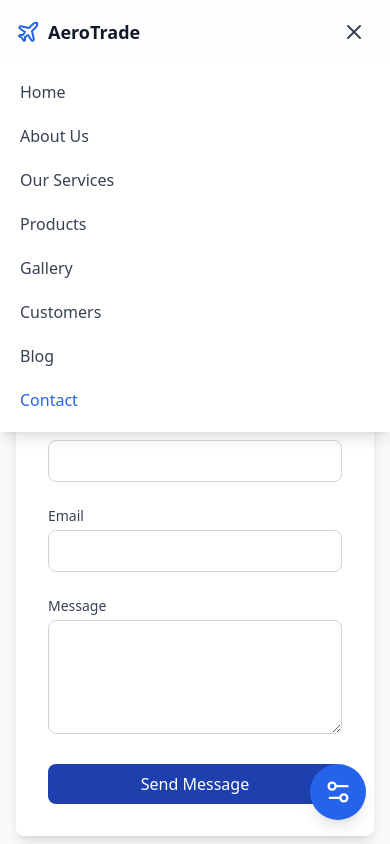
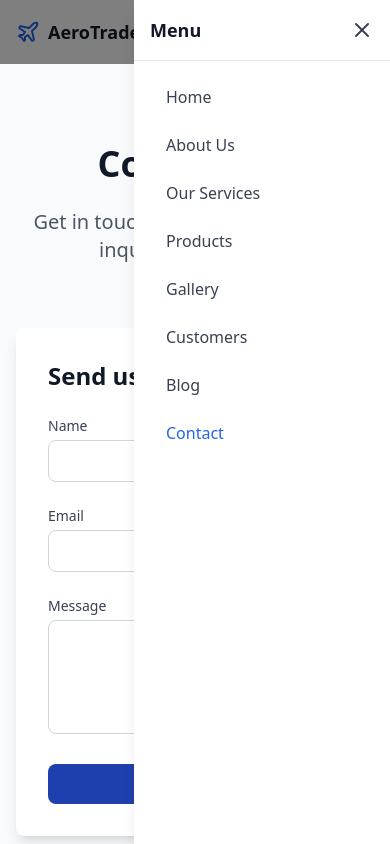
Before and after one commit to giraldi07/compro-aircraft, a React (Vite) app: page /contact in a window 390 px wide. Both pictures are taken after a click on the button 354 px from the left and 32 px from the top of the page. Shown: the top 844 px of the page. Built offline with nearby package versions, Linux system fonts and the light colour scheme.

Commit message:
Add Sidebar on Mobile

```diff
--- a/src/components/Navbar.tsx
+++ b/src/components/Navbar.tsx
@@ -1,8 +1,7 @@
 import React from 'react';
 import { Link, useLocation } from 'react-router-dom';
-import { motion } from 'framer-motion';
-import { Plane, Menu, X } from 'lucide-react';
-
+import { Plane, Menu } from 'lucide-react';
+import { Sidebar } from './Sidebar';
 
 const navigation = [
   { name: 'Home', path: '/' },
@@ -18,8 +17,6 @@ const navigation = [
 export function Navbar() {
   const [isOpen, setIsOpen] = React.useState(false);
   const location = useLocation();
-
-
 
   return (
     <nav className="fixed w-full bg-white/80 dark:bg-gray-950/80 backdrop-blur-sm z-50">
@@ -46,48 +43,22 @@ export function Navbar() {
                 {item.name}
               </Link>
             ))}
-
-
           </div>
 
           <div className="md:hidden flex items-center">
             <button
-              onClick={() => setIsOpen(!isOpen)}
+              onClick={() => setIsOpen(true)}
               className="text-gray-700 dark:text-gray-300 p-2"
               aria-label="Toggle menu"
             >
-              {isOpen ? <X className="h-6 w-6" /> : <Menu className="h-6 w-6" />}
+              <Menu className="h-6 w-6" />
             </button>
           </div>
         </div>
       </div>
 
-      {/* Mobile menu */}
-      <motion.div
-        initial={{ opacity: 0, y: -100 }}
-        animate={{ opacity: isOpen ? 1 : 0, y: isOpen ? 0 : -100 }}
-        transition={{ duration: 0.3 }}
-        className={`md:hidden ${isOpen ? 'block' : 'hidden'}`}
-      >
-        <div className="px-2 pt-2 pb-3 space-y-1 bg-white dark:bg-gray-900 shadow-lg">
-          {navigation.map((item) => (
-            <Link
-              key={item.name}
-              to={item.path}
-              className={`block px-3 py-2 rounded-md text-base font-medium ${
-                location.pathname === item.path
-                  ? 'text-blue-600 dark:text-blue-400'
-                  : 'text-gray-700 dark:text-gray-300'
-              }`}
-              onClick={() => setIsOpen(false)}
-            >
-              {item.name}
-            </Link>
-          ))}
-
-
-        </div>
-      </motion.div>
+      {/* Sidebar (Mobile Menu) */}
+      <Sidebar isOpen={isOpen} onClose={() => setIsOpen(false)} navigation={navigation} />
     </nav>
   );
 }
--- /dev/null
+++ b/src/components/Sidebar.tsx
@@ -0,0 +1,60 @@
+import { motion } from 'framer-motion';
+import { Link, useLocation } from 'react-router-dom';
+import { X } from 'lucide-react';
+
+interface SidebarProps {
+  isOpen: boolean;
+  onClose: () => void;
+  navigation: { name: string; path: string }[];
+}
+
+export function Sidebar({ isOpen, onClose, navigation }: SidebarProps) {
+  const location = useLocation();
+
+  return (
+    <>
+      {/* Overlay untuk menutupi background saat sidebar terbuka */}
+      {isOpen && (
+        <motion.div
+          initial={{ opacity: 0 }}
+          animate={{ opacity: 0.5 }}
+          exit={{ opacity: 0 }}
+          className="fixed inset-0 bg-black dark:bg-gray-900 opacity-50 z-40"
+          onClick={onClose}
+        />
+      )}
+
+      {/* Sidebar utama */}
+      <motion.div
+        initial={{ x: '100%' }}
+        animate={{ x: isOpen ? 0 : '100%' }}
+        transition={{ duration: 0.3, ease: 'easeInOut' }}
+        className="fixed top-0 right-0 w-64 h-screen bg-white dark:bg-gray-900 shadow-lg z-50"
+      >
+        <div className="flex justify-between items-center p-4 border-b dark:border-gray-800">
+          <h2 className="text-lg font-semibold text-gray-900 dark:text-white">Menu</h2>
+          <button onClick={onClose} className="text-gray-700 dark:text-gray-300">
+            <X className="h-6 w-6" />
+          </button>
+        </div>
+
+        <div className="p-4 space-y-2">
+          {navigation.map((item) => (
+            <Link
+              key={item.name}
+              to={item.path}
+              className={`block px-4 py-2 rounded-md text-base font-medium transition ${
+                location.pathname === item.path
+                  ? 'text-blue-600 dark:text-blue-400'
+                  : 'text-gray-700 dark:text-gray-300 hover:text-blue-600 dark:hover:text-blue-400'
+              }`}
+              onClick={onClose}
+            >
+              {item.name}
+            </Link>
+          ))}
+        </div>
+      </motion.div>
+    </>
+  );
+}
```
